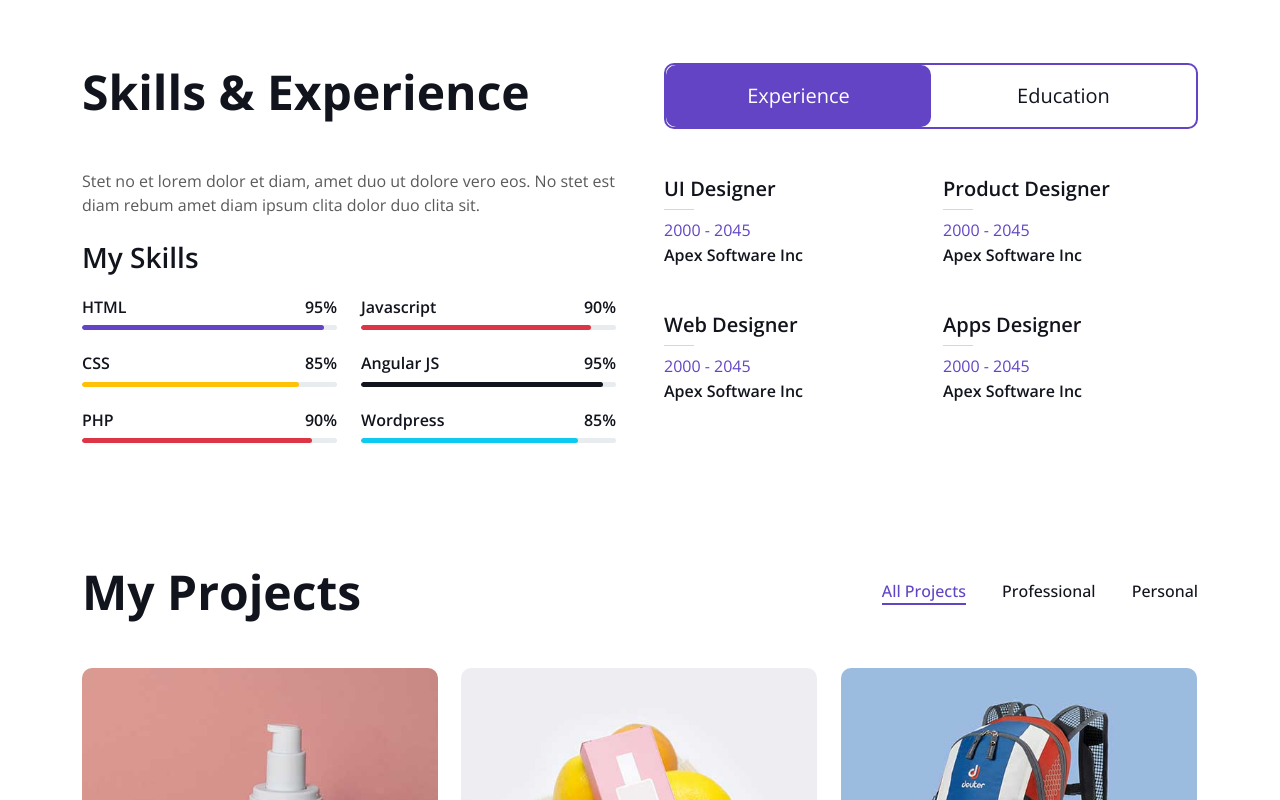
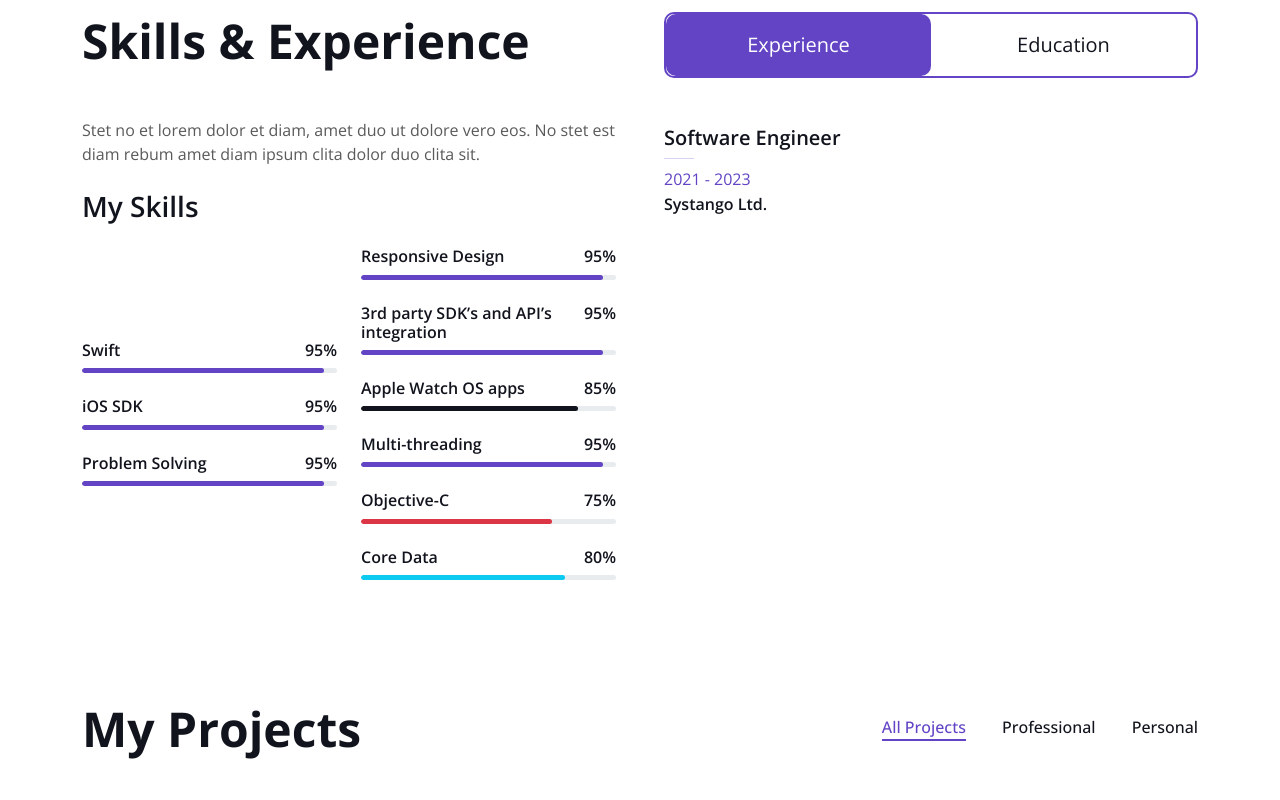
Before and after one commit to amanraghuvanshi651/Portfolio, a plain HTML site: page index.html in a window 1280 px wide. Shown: the part 1300-2100 px from the top of the page. Drawn offline with nearby package versions, Linux system fonts and the light colour scheme.

```diff
--- a/index.html
+++ b/index.html
@@ -45,7 +45,7 @@
     <!-- Navbar Start -->
     <nav class="navbar navbar-expand-lg bg-white navbar-light fixed-top shadow py-lg-0 px-4 px-lg-5 wow fadeIn" data-wow-delay="0.1s">
         <a href="index.html" class="navbar-brand d-block d-lg-none">
-            <h1 class="text-primary fw-bold m-0">ProMan</h1>
+            <h1 class="text-primary fw-bold m-0">Aman</h1>
         </a>
         <button type="button" class="navbar-toggler" data-bs-toggle="collapse" data-bs-target="#navbarCollapse">
             <span class="navbar-toggler-icon"></span>
@@ -58,7 +58,7 @@
                 <!-- <a href="#service" class="nav-item nav-link">Services</a> -->
             </div>
             <a href="index.html" class="navbar-brand bg-secondary py-3 px-4 mx-3 d-none d-lg-block">
-                <h1 class="text-primary fw-bold m-0">iOS</h1>
+                <h1 class="text-primary fw-bold m-0">Aman</h1>
             </a>
             <div class="navbar-nav me-auto py-0">
                 <a href="#project" class="nav-item nav-link">Projects</a>
@@ -183,7 +183,7 @@
                         <div class="col-md-6">
                             <div class="skill mb-4">
                                 <div class="d-flex justify-content-between">
-                                    <h6 class="font-weight-bold">HTML</h6>
+                                    <h6 class="font-weight-bold">Swift</h6>
                                     <h6 class="font-weight-bold">95%</h6>
                                 </div>
                                 <div class="progress">
@@ -192,49 +192,76 @@
                             </div>
                             <div class="skill mb-4">
                                 <div class="d-flex justify-content-between">
-                                    <h6 class="font-weight-bold">CSS</h6>
-                                    <h6 class="font-weight-bold">85%</h6>
+                                    <h6 class="font-weight-bold">iOS SDK</h6>
+                                    <h6 class="font-weight-bold">95%</h6>
                                 </div>
                                 <div class="progress">
-                                    <div class="progress-bar bg-warning" role="progressbar" aria-valuenow="85" aria-valuemin="0" aria-valuemax="100"></div>
+                                    <div class="progress-bar bg-primary" role="progressbar" aria-valuenow="95" aria-valuemin="0" aria-valuemax="100"></div>
                                 </div>
                             </div>
                             <div class="skill mb-4">
                                 <div class="d-flex justify-content-between">
-                                    <h6 class="font-weight-bold">PHP</h6>
-                                    <h6 class="font-weight-bold">90%</h6>
+                                    <h6 class="font-weight-bold">Problem Solving</h6>
+                                    <h6 class="font-weight-bold">95%</h6>
                                 </div>
                                 <div class="progress">
-                                    <div class="progress-bar bg-danger" role="progressbar" aria-valuenow="90" aria-valuemin="0" aria-valuemax="100"></div>
+                                    <div class="progress-bar bg-primary" role="progressbar" aria-valuenow="95" aria-valuemin="0" aria-valuemax="100"></div>
                                 </div>
                             </div>
                         </div>
                         <div class="col-md-6">
                             <div class="skill mb-4">
                                 <div class="d-flex justify-content-between">
-                                    <h6 class="font-weight-bold">Javascript</h6>
-                                    <h6 class="font-weight-bold">90%</h6>
+                                    <h6 class="font-weight-bold">Responsive Design</h6>
+                                    <h6 class="font-weight-bold">95%</h6>
                                 </div>
                                 <div class="progress">
-                                    <div class="progress-bar bg-danger" role="progressbar" aria-valuenow="90" aria-valuemin="0" aria-valuemax="100"></div>
+                                    <div class="progress-bar bg-primary" role="progressbar" aria-valuenow="95" aria-valuemin="0" aria-valuemax="100"></div>
                                 </div>
                             </div>
                             <div class="skill mb-4">
                                 <div class="d-flex justify-content-between">
-                                    <h6 class="font-weight-bold">Angular JS</h6>
+                                    <h6 class="font-weight-bold">3rd party SDK’s and API’s integration</h6>
                                     <h6 class="font-weight-bold">95%</h6>
                                 </div>
                                 <div class="progress">
-                                    <div class="progress-bar bg-dark" role="progressbar" aria-valuenow="95" aria-valuemin="0" aria-valuemax="100"></div>
+                                    <div class="progress-bar bg-primary" role="progressbar" aria-valuenow="95" aria-valuemin="0" aria-valuemax="100"></div>
                                 </div>
                             </div>
                             <div class="skill mb-4">
                                 <div class="d-flex justify-content-between">
-                                    <h6 class="font-weight-bold">Wordpress</h6>
+                                    <h6 class="font-weight-bold">Apple Watch OS apps</h6>
                                     <h6 class="font-weight-bold">85%</h6>
                                 </div>
                                 <div class="progress">
-                                    <div class="progress-bar bg-info" role="progressbar" aria-valuenow="85" aria-valuemin="0" aria-valuemax="100"></div>
+                                    <div class="progress-bar bg-dark" role="progressbar" aria-valuenow="85" aria-valuemin="0" aria-valuemax="100"></div>
+                                </div>
+                            </div>
+                            <div class="skill mb-4">
+                                <div class="d-flex justify-content-between">
+                                    <h6 class="font-weight-bold">Multi-threading</h6>
+                                    <h6 class="font-weight-bold">95%</h6>
+                                </div>
+                                <div class="progress">
+                                    <div class="progress-bar bg-primary" role="progressbar" aria-valuenow="95" aria-valuemin="0" aria-valuemax="100"></div>
+                                </div>
+                            </div>
+                            <div class="skill mb-4">
+                                <div class="d-flex justify-content-between">
+                                    <h6 class="font-weight-bold">Objective-C</h6>
+                                    <h6 class="font-weight-bold">75%</h6>
+                                </div>
+                                <div class="progress">
+                                    <div class="progress-bar bg-danger" role="progressbar" aria-valuenow="75" aria-valuemin="0" aria-valuemax="100"></div>
+                                </div>
+                            </div>
+                            <div class="skill mb-4">
+                                <div class="d-flex justify-content-between">
+                                    <h6 class="font-weight-bold">Core Data</h6>
+                                    <h6 class="font-weight-bold">80%</h6>
+                                </div>
+                                <div class="progress">
+                                    <div class="progress-bar bg-info" role="progressbar" aria-valuenow="80" aria-valuemin="0" aria-valuemax="100"></div>
                                 </div>
                             </div>
                         </div>
@@ -253,28 +280,10 @@
                         <div id="tab-1" class="tab-pane fade show p-0 active">
                             <div class="row gy-5 gx-4">
                                 <div class="col-sm-6">
-                                    <h5>UI Designer</h5>
+                                    <h5>Software Engineer</h5>
                                     <hr class="text-primary my-2">
-                                    <p class="text-primary mb-1">2000 - 2045</p>
-                                    <h6 class="mb-0">Apex Software Inc</h6>
-                                </div>
-                                <div class="col-sm-6">
-                                    <h5>Product Designer</h5>
-                                    <hr class="text-primary my-2">
-                                    <p class="text-primary mb-1">2000 - 2045</p>
-                                    <h6 class="mb-0">Apex Software Inc</h6>
-                                </div>
-                                <div class="col-sm-6">
-                                    <h5>Web Designer</h5>
-                                    <hr class="text-primary my-2">
-                                    <p class="text-primary mb-1">2000 - 2045</p>
-                                    <h6 class="mb-0">Apex Software Inc</h6>
-                                </div>
-                                <div class="col-sm-6">
-                                    <h5>Apps Designer</h5>
-                                    <hr class="text-primary my-2">
-                                    <p class="text-primary mb-1">2000 - 2045</p>
-                                    <h6 class="mb-0">Apex Software Inc</h6>
+                                    <p class="text-primary mb-1">2021 - 2023</p>
+                                    <h6 class="mb-0">Systango Ltd.</h6>
                                 </div>
                             </div>
                         </div>
@@ -646,7 +655,7 @@
 
 
     <!-- Map Start -->
-    <div class="container-xxl pt-5 px-0 wow fadeInUp" data-wow-delay="0.1s">
+    <!-- <div class="container-xxl pt-5 px-0 wow fadeInUp" data-wow-delay="0.1s">
         <div class="container-xxl pt-5 px-0">
             <div class="bg-dark">
                 <iframe
@@ -655,7 +664,7 @@
                 tabindex="0"></iframe>
             </div>
         </div>
-    </div>
+    </div> -->
     <!-- Map End -->
 
 
```
Also changed, not shown: img/profile.jpg (added), img/profile2.PNG (renamed from img/profile.png).
